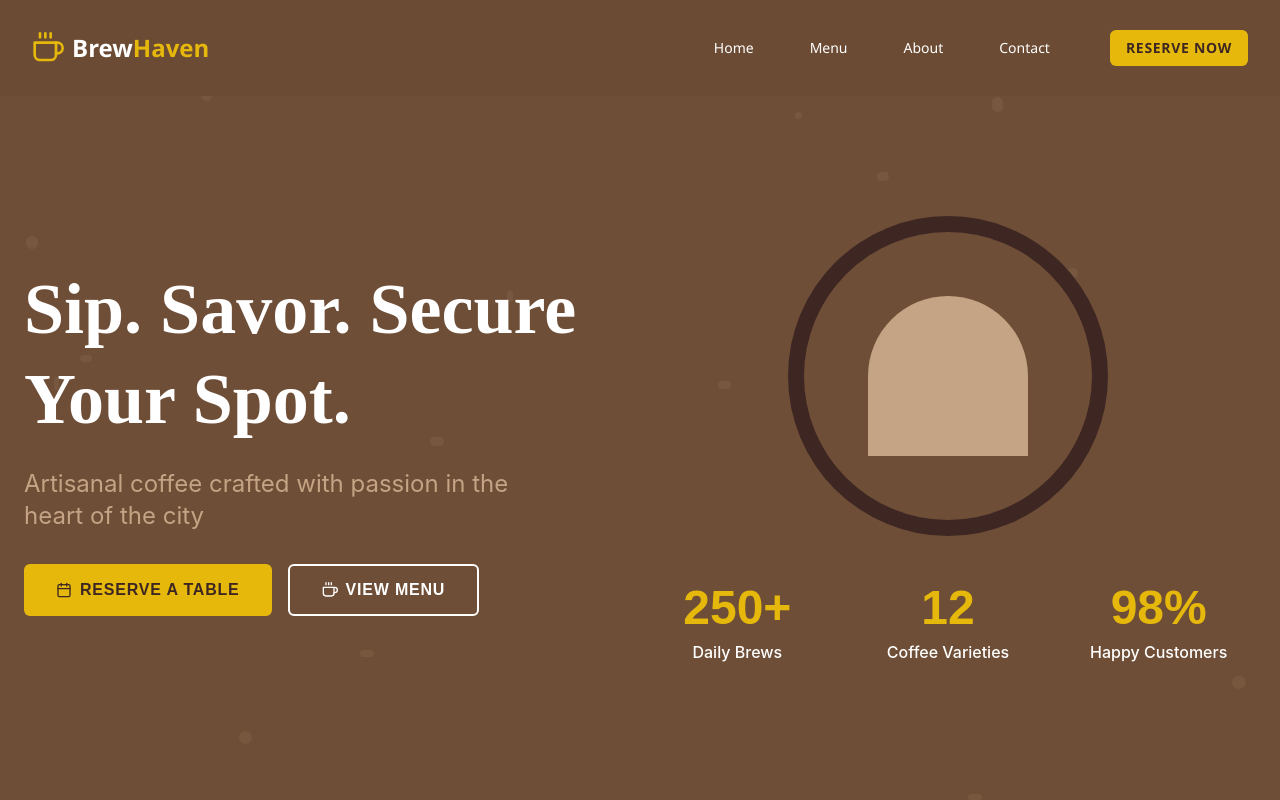
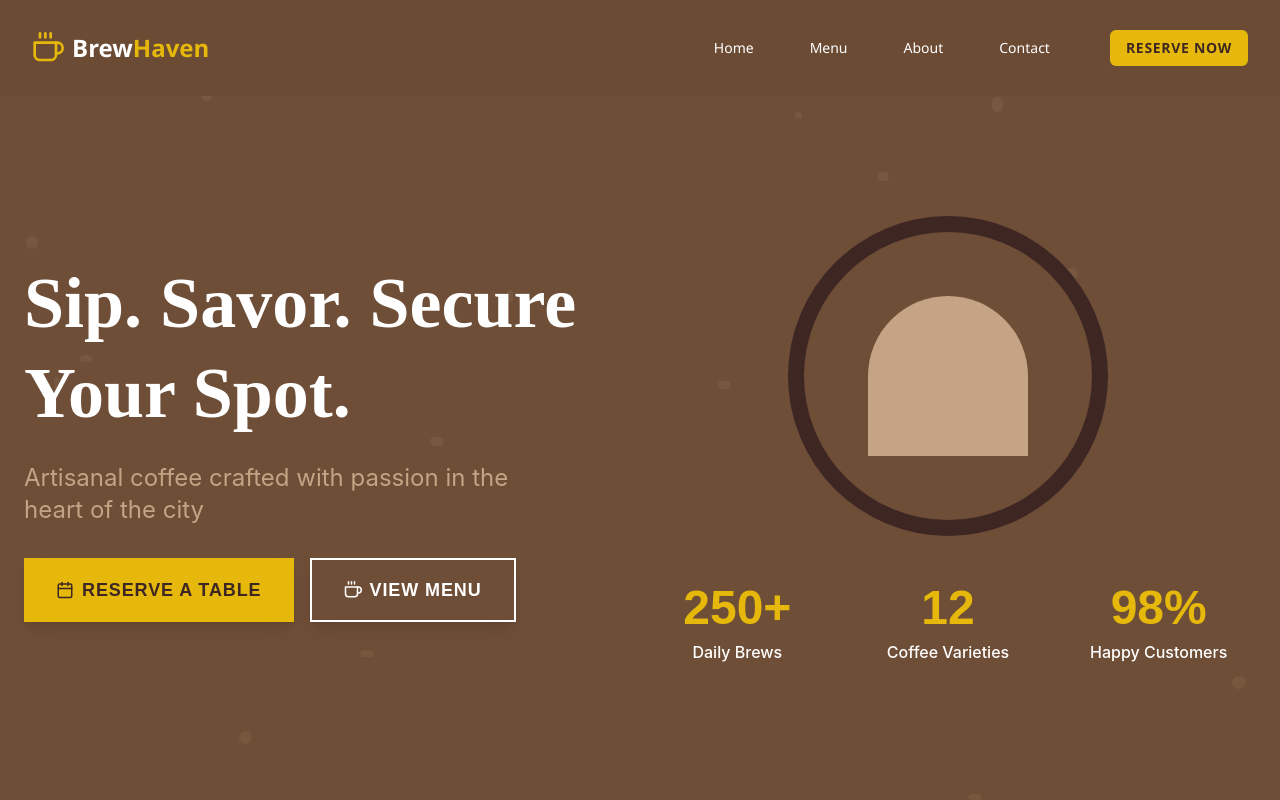
Before and after one commit to ZayanMustafa/coffeeshop, a Next.js app: page / in a window 1280 px wide. Shown: the top 800 px of the page. Built offline with nearby package versions, Linux system fonts and the light colour scheme.

Commit message:
Update Hero Section

```diff
--- a/src/components/ui/button.js
+++ b/src/components/ui/button.js
@@ -1,5 +1,7 @@
 
-// File path: src/components/ui/button.js
+
+
+// File: src/components/ui/button.js
 'use client';
 import { motion } from 'framer-motion';
 
@@ -7,25 +9,57 @@ export const Button = ({
   children,
   onClick,
   variant = "primary",
+  size = "medium",
+  icon: Icon,
+  hoverScale = 1.05,
+  hoverBgColor,
+  hoverTextColor,
   className = "",
   disabled = false
 }) => {
-  const baseStyles = "px-4 py-2 rounded-lg font-medium transition-all";
+  const baseStyles = "flex items-center justify-center font-semibold uppercase tracking-wider transition-all duration-300";
 
-  const variants = {
-    primary: `bg-[#3E2723] text-white hover:bg-[#6F4E37]`,
-    secondary: `bg-[#E5B80B] text-[#3E2723] hover:bg-[#D4A017]`,
-    outline: `border border-[#3E2723] text-[#3E2723] hover:bg-[#F9F5F0]`
+  const sizeStyles = {
+    small: "px-4 py-2 text-sm",
+    medium: "px-6 py-3 text-base",
+    large: "px-8 py-4 text-lg"
+  };
+
+  const variantStyles = {
+    primary: {
+      base: "bg-[#E5B80B] text-[#3E2723]",
+      hover: hoverBgColor ? `hover:${hoverBgColor}` : "hover:bg-[#D4A017]"
+    },
+    secondary: {
+      base: "bg-transparent border-2 border-white text-white",
+      hover: hoverBgColor ? `hover:${hoverBgColor}` : "hover:bg-white hover:bg-opacity-10"
+    },
+    outline: {
+      base: "border-2 border-[#3E2723] text-[#3E2723]",
+      hover: hoverBgColor ? `hover:${hoverBgColor}` : "hover:bg-[#F9F5F0]"
+    }
   };
 
   return (
     <motion.button
+      whileHover={{
+        scale: disabled ? 1 : hoverScale,
+        transition: { duration: 0.2 }
+      }}
       whileTap={{ scale: disabled ? 1 : 0.95 }}
-      whileHover={disabled ? {} : { scale: 1.03 }}
-      className={`${baseStyles} ${variants[variant]} ${className}`}
+      className={`
+        ${baseStyles}
+        ${sizeStyles[size]}
+        ${variantStyles[variant].base}
+        ${variantStyles[variant].hover}
+        ${hoverTextColor ? `hover:${hoverTextColor}` : ''}
+        ${className}
+      `}
       onClick={onClick}
       disabled={disabled}
+      style={{ fontFamily: 'Montserrat, sans-serif' }}
     >
+      {Icon && <Icon className="mr-2" />}
       {children}
     </motion.button>
   );
--- a/src/sections/mainpage/hero.js
+++ b/src/sections/mainpage/hero.js
@@ -1,11 +1,15 @@
-import { HERO_CONTENT } from '@/constant/Home/Hero';
-import { FiCalendar, FiCoffee } from 'react-icons/fi';
+// File: src/sections/mainpage/hero.js
+
+"use client";
+import { Button } from "@/components/ui/button";
+import { HERO_CONTENT } from "@/constant/Home/Hero";
+import { FiCalendar, FiCoffee } from "react-icons/fi";
 
 const Hero = ({ content }) => {
   return (
     <section
       className="relative h-screen flex items-center justify-center bg-[#6F4E37] overflow-hidden"
-      style={{ paddingTop: '80px' }}
+      style={{ paddingTop: "80px" }}
     >
       {/* Static coffee beans background */}
       <div className="absolute inset-0 opacity-10">
@@ -29,46 +33,49 @@ const Hero = ({ content }) => {
           <div className="lg:w-1/2 text-center lg:text-left mb-12 lg:mb-0">
             <h1
               className="text-4xl md:text-6xl lg:text-7xl font-bold leading-tight mb-6"
-              style={{ color: '#FFFFFF', fontFamily: 'Playfair Display, serif' }}
+              style={{
+                color: "#FFFFFF",
+                fontFamily: "Playfair Display, serif",
+              }}
             >
               {HERO_CONTENT.title}
             </h1>
 
             <p
               className="text-xl md:text-2xl mb-8 max-w-lg mx-auto lg:mx-0"
-              style={{ color: '#C4A484', fontFamily: 'Inter, sans-serif' }}
+              style={{ color: "#C4A484", fontFamily: "Inter, sans-serif" }}
             >
               {HERO_CONTENT.subtitle}
             </p>
 
             <div className="flex flex-col sm:flex-row gap-4 justify-center lg:justify-start">
-              <button
-                className="flex items-center justify-center px-8 py-3 rounded-md font-semibold uppercase tracking-wider transition-colors hover:bg-[#D4A017] hover:shadow-lg"
-                style={{
-                  backgroundColor: '#E5B80B',
-                  color: '#3E2723',
-                  fontFamily: 'Montserrat, sans-serif'
-                }}
+              <Button
+                variant="primary"
+                size="large"
+                icon={FiCalendar}
+                hoverScale={1.1}
+                hoverBgColor="bg-[#C4A484]"
+                hoverTextColor="text-white"
+                onClick={() => console.log("Book table clicked")}
+                className="shadow-lg hover:shadow-xl"
               >
-                <FiCalendar className="mr-2" />
                 {HERO_CONTENT.ctaButton.primary.text}
-              </button>
+              </Button>
 
-              <button
-                className="flex items-center justify-center px-8 py-3 rounded-md font-semibold uppercase tracking-wider border-2 transition-colors hover:bg-white hover:bg-opacity-10 hover:shadow-lg"
-                style={{
-                  borderColor: '#FFFFFF',
-                  color: '#FFFFFF',
-                  fontFamily: 'Montserrat, sans-serif'
-                }}
+              <Button
+                variant="secondary"
+                size="large"
+                icon={FiCoffee}
+                hoverScale={1.1}
+                hoverBgColor="bg-[#E5B80B]"
+                hoverTextColor="text-[#3E2723]"
+                onClick={() => console.log("View menu clicked")}
+                className="shadow-lg hover:shadow-xl"
               >
-                <FiCoffee className="mr-2" />
-                {HERO_CONTENT .ctaButton.secondary.text}
-              </button>
+                {HERO_CONTENT.ctaButton.secondary.text}
+              </Button>
             </div>
           </div>
-
-
 
           {/* Stats and coffee cup graphic */}
           <div className="lg:w-1/2 relative">
@@ -85,11 +92,17 @@ const Hero = ({ content }) => {
                 <div key={index} className="text-center">
                   <p
                     className="text-4xl md:text-5xl font-bold mb-2"
-                    style={{ color: '#E5B80B', fontFamily: 'Montserrat, sans-serif' }}
+                    style={{
+                      color: "#E5B80B",
+                      fontFamily: "Montserrat, sans-serif",
+                    }}
                   >
                     {stat.value}
                   </p>
-                  <p className="text-white font-medium" style={{ fontFamily: 'Inter, sans-serif' }}>
+                  <p
+                    className="text-white font-medium"
+                    style={{ fontFamily: "Inter, sans-serif" }}
+                  >
                     {stat.label}
                   </p>
                 </div>
```
